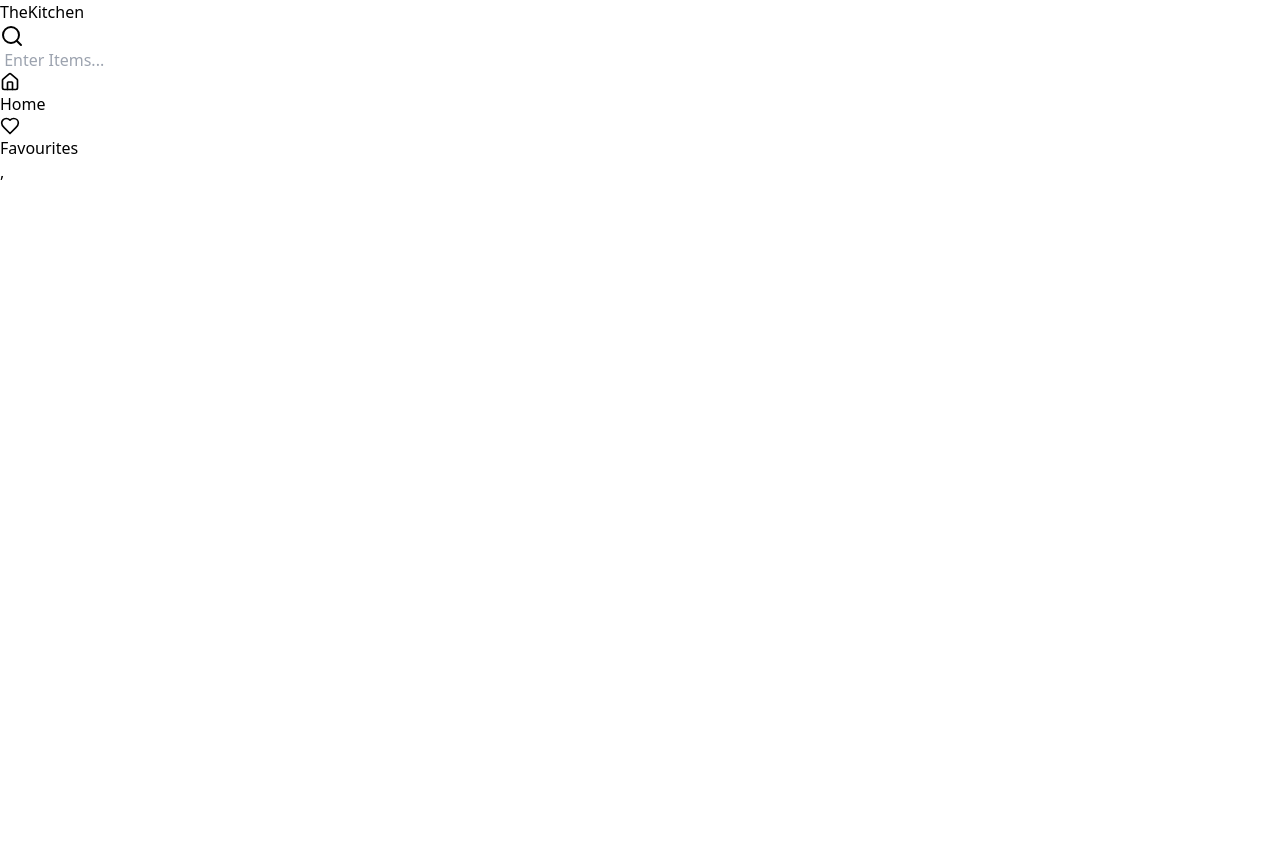
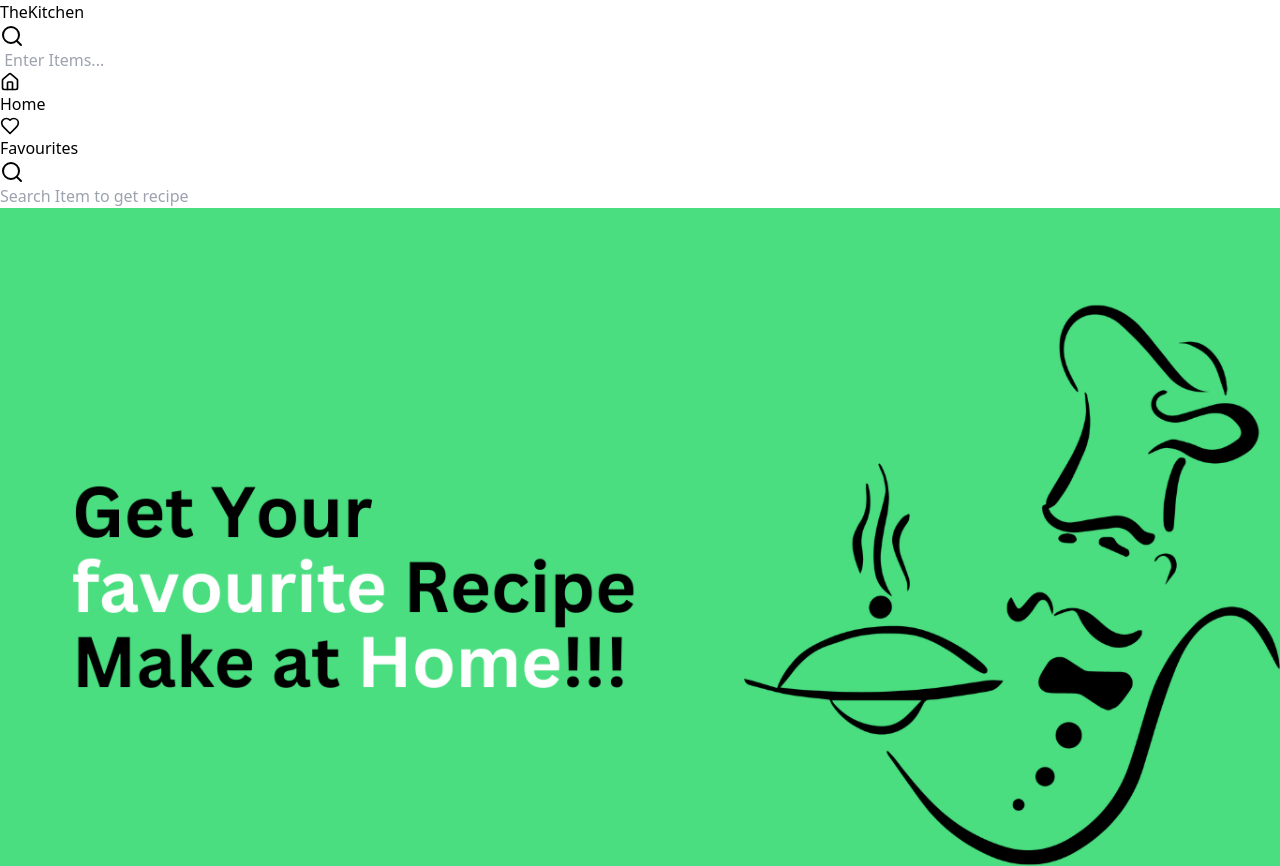
Before and after one commit to kshipraDewat/TheKitchen, a React (Vite) app: page / in a window 1280 px wide. Shown: the top 866 px of the page. Before the commit the page ends 800 px from the top, so only its background shows below. Built offline with nearby package versions, Linux system fonts and the light colour scheme.

Commit message:
Home page

```diff
--- a/src/App.jsx
+++ b/src/App.jsx
@@ -1,11 +1,13 @@
 import './App.css'
 import NavBar from './components/NavBar'
+import Home from './pages/Home'
 
 function App() {
 
   return (
    <div>
     <NavBar/>
+    <Home/>
 
    </div>
   )
--- /dev/null
+++ b/src/pages/Home.jsx
@@ -0,0 +1,29 @@
+
+import { SearchIcon } from 'lucide-react'
+import img from '../assets/Home.png'
+
+
+const Home = () => {
+  return (
+    <div className='py-10 container mx-auto flex flex-wrap justify-center gap-10'>
+      <form  className='  md:hidden w-[60vw] border bg-white rounded-lg flex items-center px-2 py-1 '>
+
+      <SearchIcon className= 'stroke-gray-400 ' />
+      <input
+       type="text"
+       name="search"
+       placeholder="Search Item to get recipe"
+       className='outline-none p-2 w-[50vw] rounded-lg'
+     />
+      </form>
+         <div className=''>
+        <img src={img} alt="" className='relative  w-[90vw] h-[40vh] rounded-lg  ' />
+        <div>
+
+        </div>
+      </div>
+    </div>
+  )
+}
+
+export default Home
```
Also changed, not shown: src/assets/Home.png (added).
